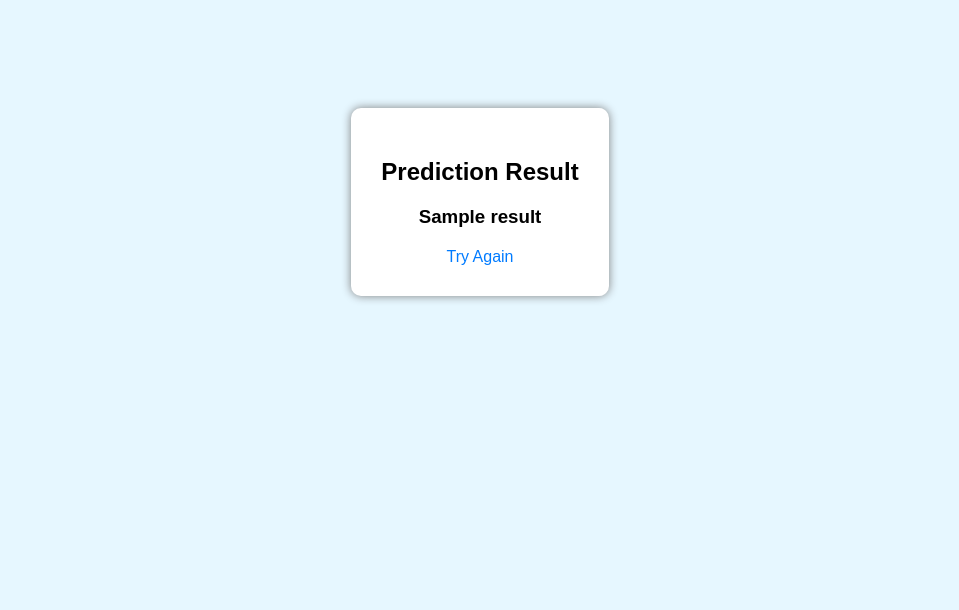
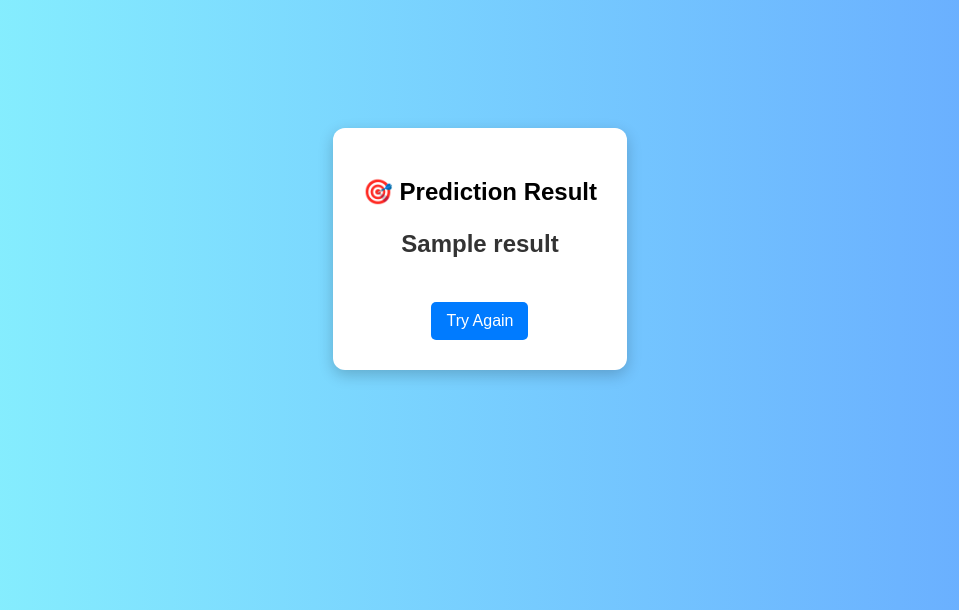
Before and after one commit to shreyakhare21/2AI1_06, a FastAPI app: template templates/result.html in a window 1280 px wide. Shown: the top 610 px of the page, without its empty margins (160-1119 px from the left). Run offline with FastAPI, Linux system fonts and the light colour scheme; the template is opened without the code that fills it: most values are stand-ins (such as "Sample title", 1, 10 or a date in 2020); parts of the project's set-up code (start-up, migrations or seed data) failed here and were passed over.

Commit message:
result.html

```diff
--- a/templates/result.html
+++ b/templates/result.html
@@ -1,38 +1,45 @@
-<!DOCTYPE html>
-<html>
+<!DOCTYPE html><html>
 <head>
     <title>Prediction Result</title>
     <style>
         body {
             font-family: Arial;
-            background: #e6f7ff;
+            background: linear-gradient(to right, #89f7fe, #66a6ff);
             text-align: center;
         }
         .result-box {
-            margin-top: 100px;
+            margin-top: 120px;
             padding: 30px;
             background: white;
             display: inline-block;
-            border-radius: 10px;
-            box-shadow: 0px 0px 10px gray;
+            border-radius: 12px;
+            box-shadow: 0px 5px 15px rgba(0,0,0,0.2);
+        }
+        h2 {
+            margin-bottom: 20px;
+        }
+        h3 {
+            color: #333;
+            font-size: 24px;
         }
         a {
-            display: block;
+            display: inline-block;
             margin-top: 20px;
             text-decoration: none;
-            color: #007BFF;
+            padding: 10px 15px;
+            background: #007BFF;
+            color: white;
+            border-radius: 5px;
+        }
+        a:hover {
+            background: #0056b3;
         }
     </style>
 </head>
-<body>
+<body><div class="result-box">
+    <h2>🎯 Prediction Result</h2><h3>{{ result }}</h3>
 
-<div class="result-box">
-    <h2>Prediction Result</h2>
+<a href="/">Try Again</a>
 
-    <h3>{{ result }}</h3>
-
-    <a href="/">Try Again</a>
-</div>
-
-</body>
+</div></body>
 </html>
```
